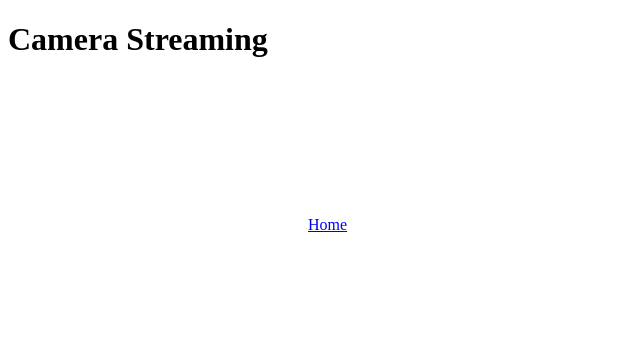
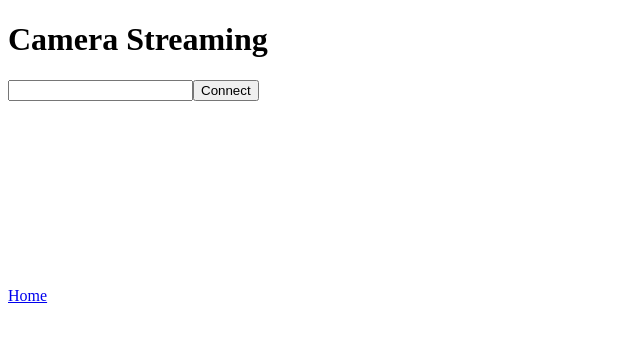
Before and after one commit to minusno0708/smart-security-camera, a Nuxt app in the folder client/: page /camera in a window 1280 px wide. Shown: the top 342 px of the page, without its empty margins (0-640 px from the left). Built offline with nearby package versions, Linux system fonts and the light colour scheme; no server answers.

Commit message:
feat:チャネルを指定して映像を送信する

```diff
--- a/client/pages/camera.vue
+++ b/client/pages/camera.vue
@@ -1,13 +1,20 @@
 <template>
-    <div>
-        <h1>Camera Streaming</h1>
-        <video ref="videoRef" autoplay></video>
-        <canvas ref="canvasRef" style="display: none"></canvas>
-        <NuxtLink to="/">Home</NuxtLink>
-    </div>
+    <h1>Camera Streaming</h1>
+
+    <p>
+    <input v-model="channel_id">
+    <button @click="connectSocket">Connect</button>
+    </p>
+
+    <video ref="videoRef" autoplay></video>
+    <canvas ref="canvasRef" style="display: none"></canvas>
+
+    <p><NuxtLink to="/">Home</NuxtLink></p>
 </template>
 
 <script setup>
+const channel_id = ref('')
+
 const video = ref(null);
 const ws = ref(null);
 
@@ -16,8 +23,6 @@ const canvasRef = ref(null);
 
 onMounted(() => {
     setupCamera();
-    setupWebSocket();
-    sendFrame();
 });
 
 const setupCamera = () => {
@@ -37,13 +42,18 @@ const setupCamera = () => {
     }
 }
 
+const connectSocket = () => {
+    setupWebSocket();
+    sendFrame();
+}
+
 const setupWebSocket = () => {
     ws.value = new WebSocket("ws://localhost:4000/socket/websocket");
     ws.value.onopen = () => {
         console.log("WebSocketに接続しました。");
 
         const request = {
-            topic: "camera:123",
+            topic: `camera:${channel_id.value}`,
             ref: 1,
             payload: {
             },
@@ -73,7 +83,7 @@ const sendFrame = () => {
         const frameData = canvas.toDataURL('image/jpeg');
 
         const request = {
-            topic: "camera:123",
+            topic: `camera:${channel_id.value}`,
             ref: 1,
             payload: {
                 message: frameData
```
